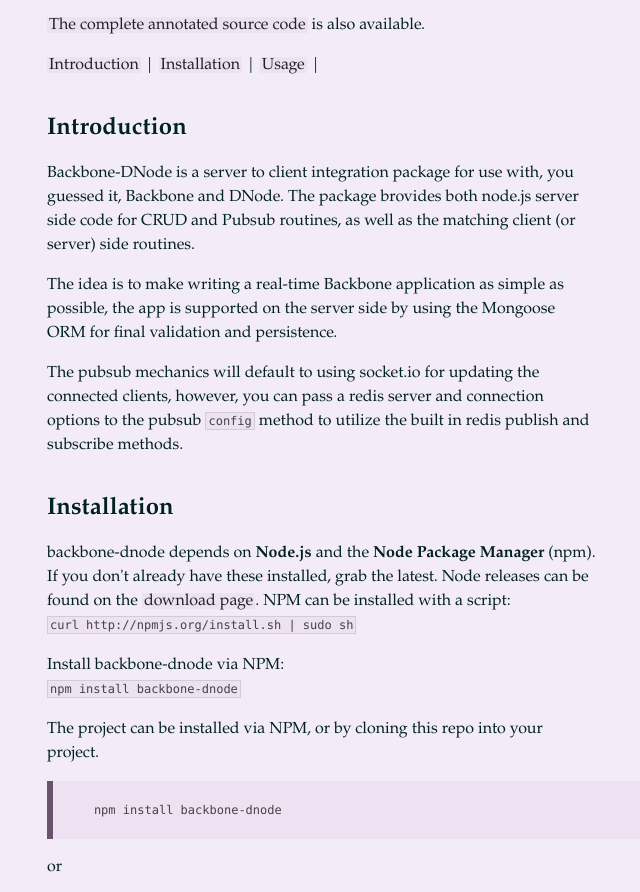
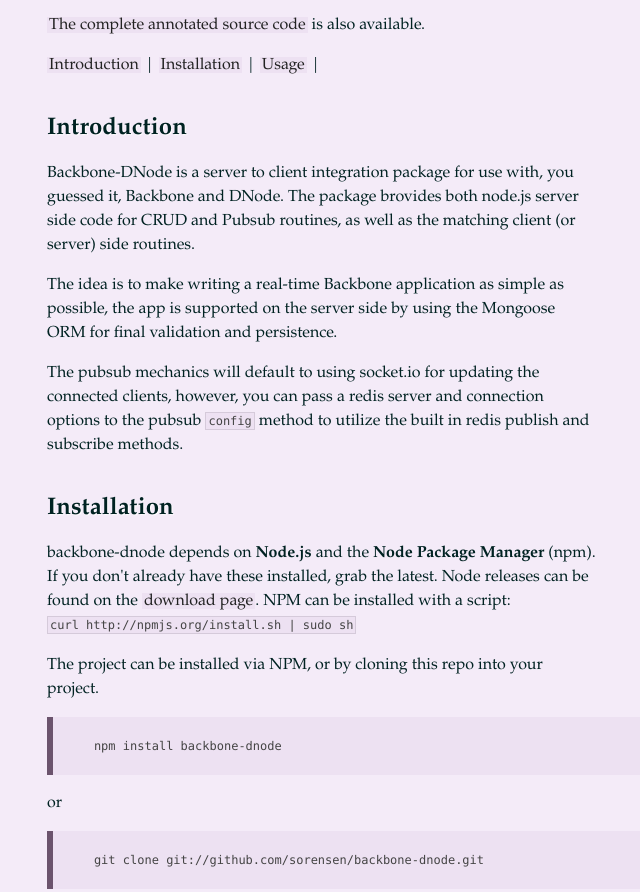
Before and after one commit to sorensen/backbone-dnode, a plain HTML site: page index.html in a window 1280 px wide. Shown: the part 174-1066 px from the top of the page, without its empty margins (11-651 px from the left). Drawn offline with Linux system fonts and the light colour scheme.

Commit message:
Updating docs.

```diff
--- a/index.html
+++ b/index.html
@@ -145,10 +145,7 @@
       NPM can be installed with a script:<br />
       <tt>curl http://npmjs.org/install.sh | sudo sh</tt>
     </p>
-    <p>
-      Install backbone-dnode via NPM:<br />
-      <tt>npm install backbone-dnode</tt>
-    </p>
+
     <p>
       The project can be installed via NPM, or by cloning this repo into your project.
     </p>
```
